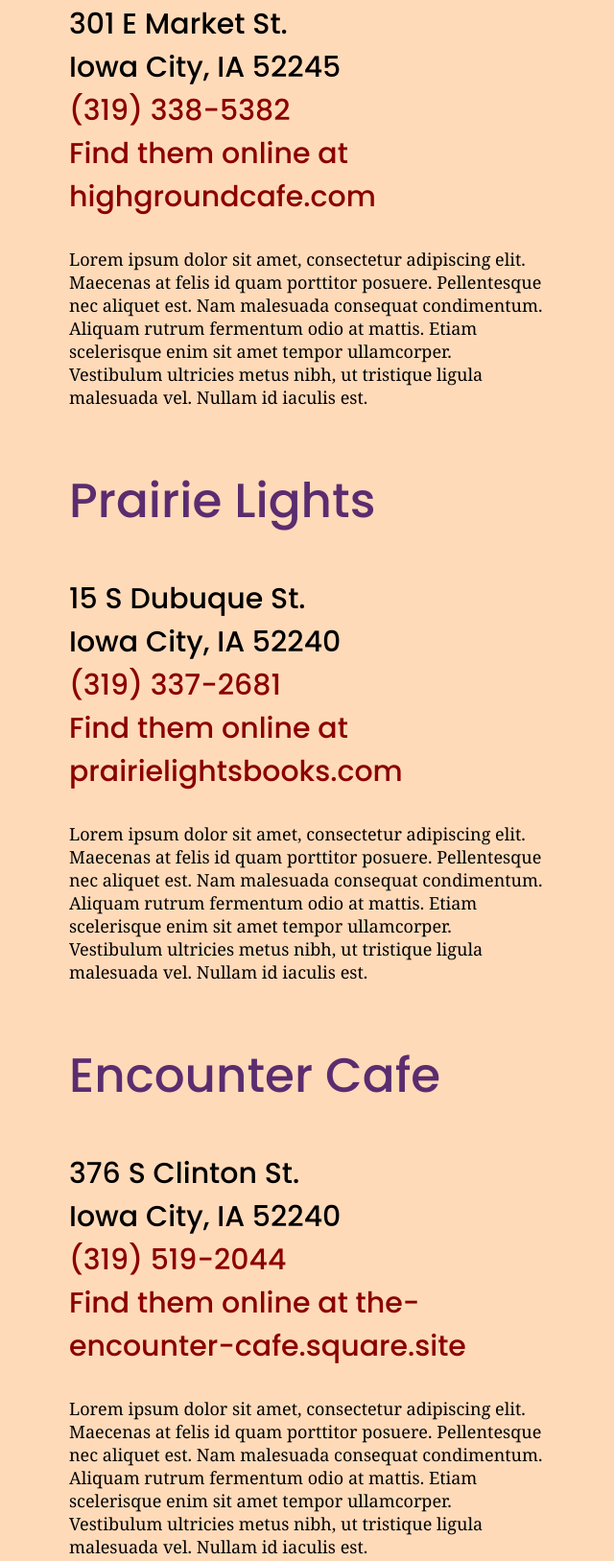
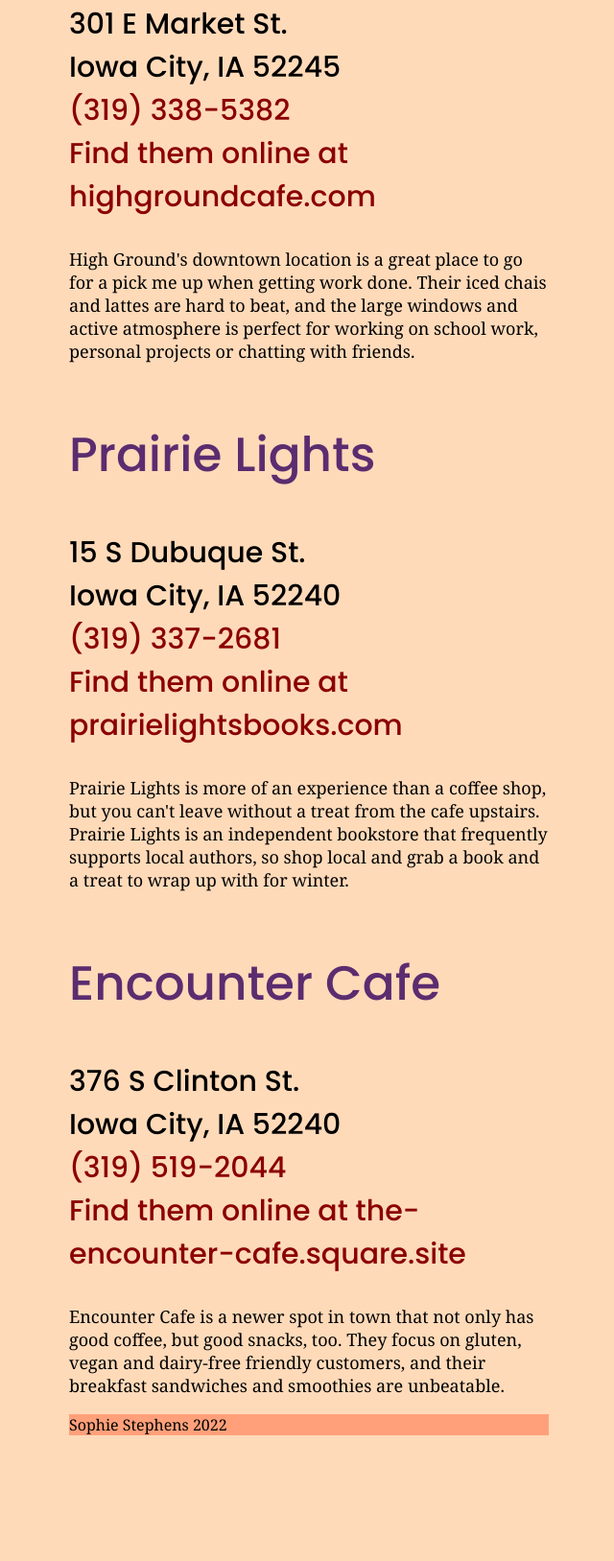
Before and after one commit to J4502-FS22/stephens-site, a plain HTML site: page third-page.html in a window 1280 px wide. Shown: the part 3444-5071 px from the top of the page at 96% size, without its empty margins (318-958 px from the left). After the commit the page ends 4948 px from the top, so only its background shows below. Drawn offline with Linux system fonts and the light colour scheme.

Commit message:
update third page text

```diff
--- a/third-page.html
+++ b/third-page.html
@@ -77,7 +77,7 @@
       <br> Iowa City, IA 52245
       <br> <a href=tel:+3193385382>(319) 338-5382</a>
       <br> <a href="https://www.highgroundcafe.com/">Find them online at highgroundcafe.com</a> </h3>
-    <p> Lorem ipsum dolor sit amet, consectetur adipiscing elit. Maecenas at felis id quam porttitor posuere. Pellentesque nec aliquet est. Nam malesuada consequat condimentum. Aliquam rutrum fermentum odio at mattis. Etiam scelerisque enim sit amet tempor ullamcorper. Vestibulum ultricies metus nibh, ut tristique ligula malesuada vel. Nullam id iaculis est.</p>
+    <p>High Ground's downtown location is a great place to go for a pick me up when getting work done. Their iced chais and lattes are hard to beat, and the large windows and active atmosphere is perfect for working on school work, personal projects or chatting with friends. </p>
 </div>
 </section>
 <section class="location-holder">
@@ -87,7 +87,7 @@
       <br>Iowa City, IA 52240
       <br> <a href=tel:+3193372681>(319) 337-2681</a>
       <br> <a href="prairielightsbooks.com">Find them online at prairielightsbooks.com</a> </h3>
-    <p> Lorem ipsum dolor sit amet, consectetur adipiscing elit. Maecenas at felis id quam porttitor posuere. Pellentesque nec aliquet est. Nam malesuada consequat condimentum. Aliquam rutrum fermentum odio at mattis. Etiam scelerisque enim sit amet tempor ullamcorper. Vestibulum ultricies metus nibh, ut tristique ligula malesuada vel. Nullam id iaculis est. </p>
+    <p> Prairie Lights is more of an experience than a coffee shop, but you can't leave without a treat from the cafe upstairs. Prairie Lights is an independent bookstore that frequently supports local authors, so shop local and grab a book and a treat to wrap up with for winter. </p>
 </div>
 </section>
 <section class="location-holder">
@@ -97,7 +97,7 @@
       <br>Iowa City, IA 52240
       <br> <a href=tel:+3195192044>(319) 519-2044</a>
       <br> <a href="the-encounter-cafe.square.site">Find them online at the-encounter-cafe.square.site</a> </h3>
-    <p> Lorem ipsum dolor sit amet, consectetur adipiscing elit. Maecenas at felis id quam porttitor posuere. Pellentesque nec aliquet est. Nam malesuada consequat condimentum. Aliquam rutrum fermentum odio at mattis. Etiam scelerisque enim sit amet tempor ullamcorper. Vestibulum ultricies metus nibh, ut tristique ligula malesuada vel. Nullam id iaculis est. </p>
+    <p> Encounter Cafe is a newer spot in town that not only has good coffee, but good snacks, too. They focus on gluten, vegan and dairy-free friendly customers, and their breakfast sandwiches and smoothies are unbeatable. </p>
 </div>
 </section>
 <footer>Sophie Stephens 2022</footer>
```
